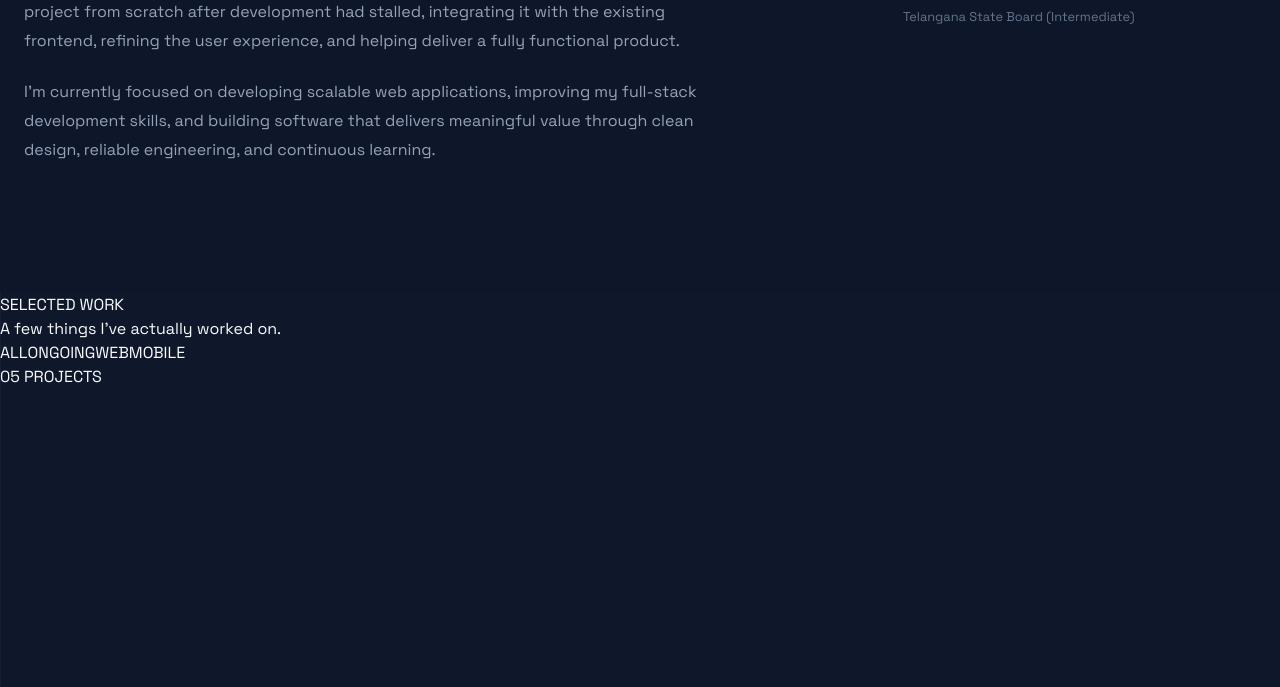
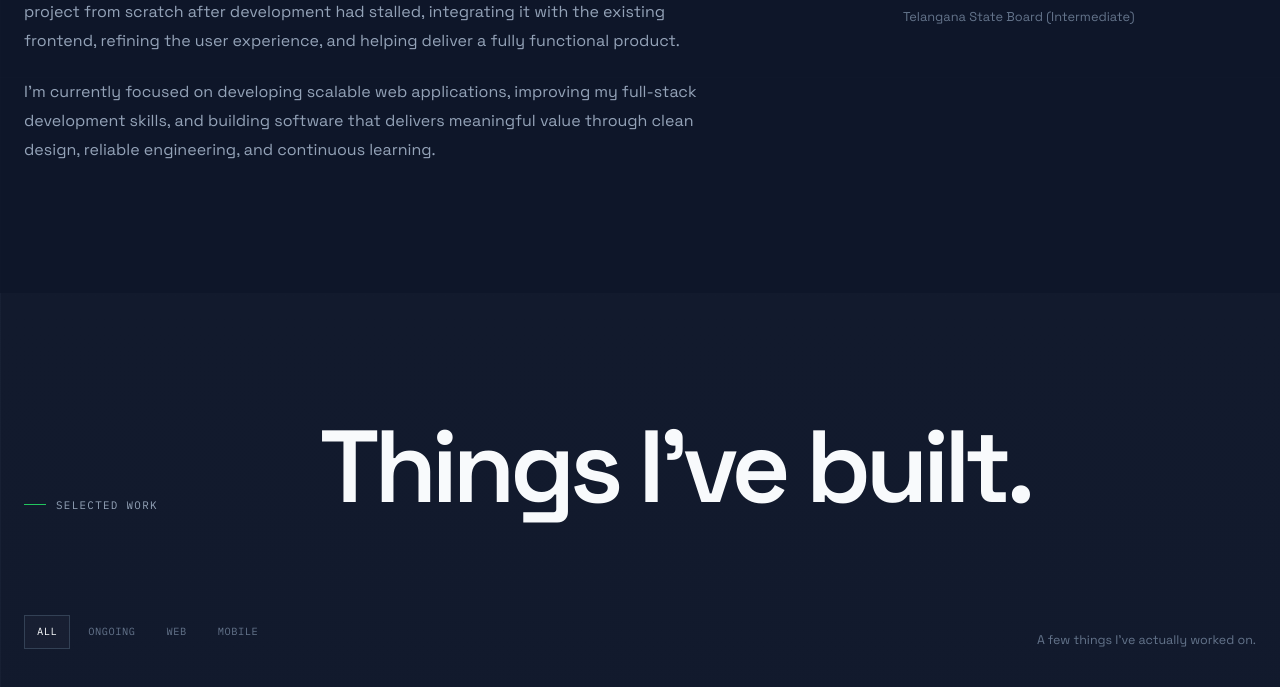
Before and after one commit to Penguin-boss/Sankeerth-Portfolio, a Next.js app: page / in a window 1280 px wide. Shown: the part 1523-2210 px from the top of the page. Built offline with nearby package versions, Linux system fonts and the light colour scheme.

Commit message:
Update Projects.tsx

```diff
--- a/src/components/Projects.tsx
+++ b/src/components/Projects.tsx
@@ -3,43 +3,14 @@
 import { useMemo, useState } from "react";
 import { motion } from "framer-motion";
 import ProjectCard from "@/components/Project";
-import { projects } from "@/data/portfolio";
+import { projects, type Project } from "@/data/portfolio";
 
-type Filter =
-  | "ALL"
-  | "ONGOING"
-  | "WEB"
-  | "MOBILE";
+type Filter = "ALL" | "ONGOING" | "WEB" | "MOBILE";
 
 export default function Projects() {
-  const [filter, setFilter] =
-    useState<Filter>("ALL");
-
-  const filteredProjects =
-    useMemo(() => {
-      if (filter === "ALL") {
-        return projects;
-      }
-
-      if (filter === "ONGOING") {
-        return projects.filter(
-          (project) =>
-            project.status === "Ongoing"
-        );
-      }
-
-      if (filter === "MOBILE") {
-        return projects.filter(
-          (project) =>
-            project.isMobile
-        );
-      }
-
-      return projects.filter(
-        (project) =>
-          !project.isMobile
-      );
-    }, [filter]);
+  const [filter, setFilter] = useState<Filter>("ALL");
+  const [selectedProject, setSelectedProject] =
+    useState<Project | null>(null);
 
   const filters: Filter[] = [
     "ALL",
@@ -48,41 +19,69 @@ export default function Projects() {
     "MOBILE",
   ];
 
+  const filteredProjects = useMemo(() => {
+    switch (filter) {
+      case "ONGOING":
+        return projects.filter(
+          (project) => project.status === "Ongoing"
+        );
+
+      case "MOBILE":
+        return projects.filter(
+          (project) => project.isMobile === true
+        );
+
+      case "WEB":
+        return projects.filter(
+          (project) => project.isMobile !== true
+        );
+
+      case "ALL":
+      default:
+        return projects;
+    }
+  }, [filter]);
+
   return (
     <section
       id="work"
-      className="projects-section"
+      className="section section--projects"
     >
-      <div className="projects-section__intro">
-        <div className="projects-section__label">
+      <div className="site-container">
+
+        {/* ==================================================
+            SECTION HEADING
+        ================================================== */}
+
+        <div className="section-heading">
+          <p className="section-heading__eyebrow">
             <span />
-          SELECTED WORK
+            Selected Work
+          </p>
+
+          <h2 className="section-heading__title">
+            Things I've built.
+          </h2>
         </div>
 
-        <p>
-          A few things I’ve actually
-          worked on.
-        </p>
-      </div>
+        {/* ==================================================
+            PROJECT CONTROLS
+        ================================================== */}
 
-      <div className="projects-section__toolbar">
-        <div className="projects-filters">
+        <div className="project-controls">
+
+          <div className="project-filters">
             {filters.map((item) => {
-            const active =
-              filter === item;
+              const active = filter === item;
 
               return (
                 <button
                   key={item}
                   type="button"
-                className={
-                  active
-                    ? "is-active"
-                    : ""
-                }
-                onClick={() =>
-                  setFilter(item)
-                }
+                  className={`project-filter ${
+                    active ? "is-active" : ""
+                  }`}
+                  onClick={() => setFilter(item)}
                 >
                   {item}
                 </button>
@@ -90,28 +89,127 @@ export default function Projects() {
             })}
           </div>
 
-        <span className="projects-section__count">
-          {String(
-            filteredProjects.length
-          ).padStart(2, "0")}{" "}
-          PROJECTS
-        </span>
+          <p className="project-controls__hint">
+            A few things I've actually worked on.
+          </p>
+
         </div>
 
+        {/* ==================================================
+            PROJECT LIST
+        ================================================== */}
+
         <motion.div
-        className="projects-section__list"
+          className="projects-list"
           layout
         >
-        {filteredProjects.map(
-          (project, index) => (
+          {filteredProjects.map((project, index) => (
             <ProjectCard
               key={project.id}
               project={project}
               index={index}
+              onOpen={setSelectedProject}
             />
-          )
+          ))}
+        </motion.div>
+
+      </div>
+
+      {/* ====================================================
+          PROJECT MODAL
+      ==================================================== */}
+
+      {selectedProject && (
+        <div className="project-modal">
+
+          <button
+            type="button"
+            className="project-modal__backdrop"
+            aria-label="Close project"
+            onClick={() => setSelectedProject(null)}
+          />
+
+          <div className="project-modal__panel">
+
+            <button
+              type="button"
+              className="project-modal__close"
+              aria-label="Close project"
+              onClick={() => setSelectedProject(null)}
+            >
+              ×
+            </button>
+
+            <span className="project-status">
+              {selectedProject.status}
+            </span>
+
+            <h3>
+              {selectedProject.name}
+            </h3>
+
+            <p className="project-modal__description">
+              {selectedProject.description}
+            </p>
+
+            {/* Contribution */}
+
+            <div className="project-modal__section">
+              <span>My Contribution</span>
+
+              <div className="project-modal__list">
+                {selectedProject.role.map((role) => (
+                  <p key={role}>
+                    {role}
+                  </p>
+                ))}
+              </div>
+            </div>
+
+            {/* Stack */}
+
+            <div className="project-modal__section">
+              <span>Technology</span>
+
+              <p className="project-modal__stack">
+                {selectedProject.stack.join(" · ")}
+              </p>
+            </div>
+
+            {/* Links */}
+
+            <div className="project-modal__actions">
+
+              {selectedProject.github && (
+                <a
+                  href={selectedProject.github}
+                  target="_blank"
+                  rel="noopener noreferrer"
+                  className="button button--secondary"
+                >
+                  GitHub
+                </a>
               )}
-      </motion.div>
+
+              {selectedProject.live && (
+                <a
+                  href={selectedProject.live}
+                  target="_blank"
+                  rel="noopener noreferrer"
+                  className="button button--primary"
+                >
+                  Visit Website
+                  <span aria-hidden="true">
+                    ↗
+                  </span>
+                </a>
+              )}
+
+            </div>
+
+          </div>
+        </div>
+      )}
     </section>
   );
 }
```
Lines whose indentation alone changed are shown as unchanged.
